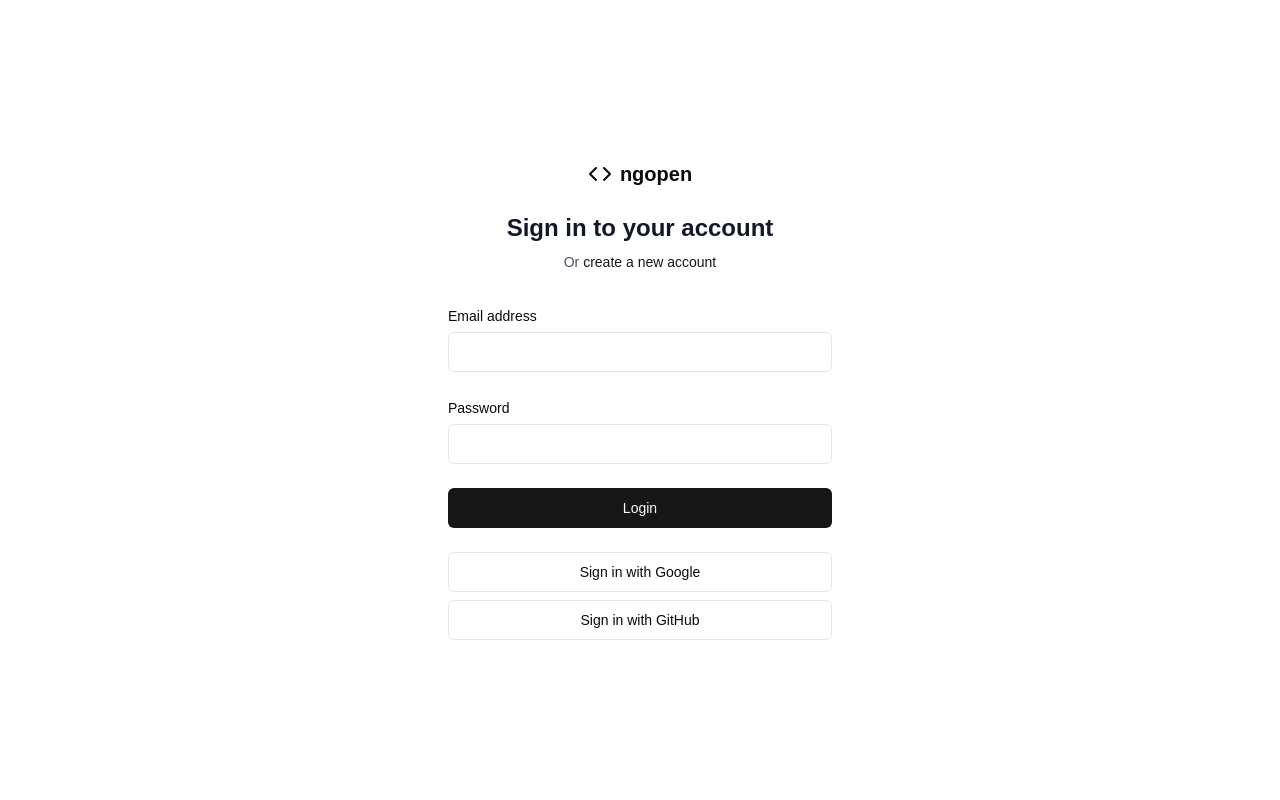
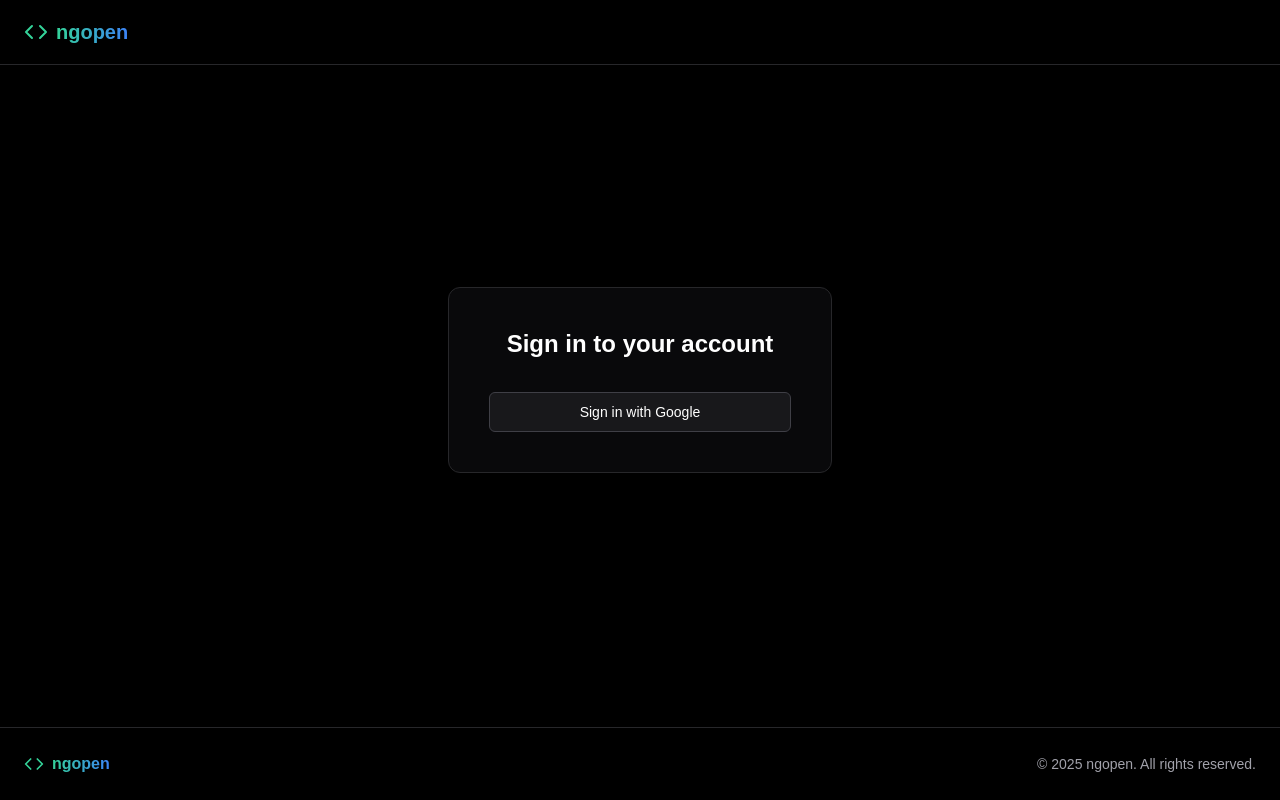
Before and after one commit to heysubinoy/ngopen-website, a Next.js app: page /login in a window 1280 px wide. Built offline with nearby package versions, Linux system fonts and the light colour scheme.

Commit message:
update: look

```diff
--- a/app/(auth)/login/page.tsx
+++ b/app/(auth)/login/page.tsx
@@ -1,112 +1,53 @@
 "use client";
 import { signIn } from "next-auth/react";
-import { useRouter } from "next/navigation";
-import { useEffect, useState } from "react";
 import Link from "next/link";
-import { Code, Loader2 } from "lucide-react";
+import { Code } from "lucide-react";
 import { Button } from "@/components/ui/button";
-import { Input } from "@/components/ui/input";
-import { Label } from "@/components/ui/label";
 
 export default function LoginPage() {
-  const router = useRouter();
-  const [error, setError] = useState("");
-
-  async function handleSubmit(e: React.FormEvent<HTMLFormElement>) {
-    e.preventDefault();
-    setError("");
-    const formData = new FormData(e.currentTarget);
-    const email = formData.get("email") as string;
-    const password = formData.get("password") as string;
-    const res = await signIn("credentials", {
-      redirect: false,
-      email,
-      password,
-    });
-    if (res?.error) setError("Invalid credentials");
-  }
-
   return (
-    <div className="flex min-h-screen flex-col">
-      <div className="flex flex-1 flex-col justify-center px-6 py-12">
-        <div className="mx-auto w-full max-w-sm">
-          <div className="flex justify-center">
-            <Link
-              href="/"
-              className="flex items-center gap-2 font-bold text-xl"
-            >
-              <Code className="h-6 w-6" />
-              <span>ngopen</span>
+    <div className="flex flex-col min-h-screen bg-black text-white">
+      <header className="border-b border-zinc-800">
+        <div className="container flex h-16 items-center justify-between px-4 md:px-6">
+          <Link href="/" className="flex items-center gap-2 font-bold text-xl">
+            <Code className="h-6 w-6 text-emerald-400" />
+            <span className="bg-gradient-to-r from-emerald-400 to-blue-500 bg-clip-text text-transparent">
+              ngopen
+            </span>
           </Link>
         </div>
-          <h2 className="mt-6 text-center text-2xl font-bold text-gray-900 dark:text-gray-100">
+      </header>
+      <main className="flex-1 flex items-center justify-center">
+        <div className="mx-auto w-full max-w-sm rounded-xl border border-zinc-800 bg-zinc-950 p-8 md:p-10 shadow-lg">
+          <h2 className="text-center text-2xl font-bold mb-2">
             Sign in to your account
           </h2>
-          <p className="mt-2 text-center text-sm text-gray-600 dark:text-gray-400">
-            Or{" "}
-            <Link
-              href="/signup"
-              className="font-medium text-primary hover:underline"
-            >
-              create a new account
-            </Link>
-          </p>
-        </div>
-        <div className="mx-auto mt-8 w-full max-w-sm">
-          {error && (
-            <div className="mb-4 rounded-md bg-red-50 p-4 text-sm text-red-700 dark:bg-red-900/50 dark:text-red-200">
-              {error}
-            </div>
-          )}
-          <form className="space-y-6" onSubmit={handleSubmit}>
-            <div>
-              <Label htmlFor="email">Email address</Label>
-              <Input
-                id="email"
-                name="email"
-                type="email"
-                autoComplete="email"
-                required
-                className="mt-1"
-              />
-            </div>
-            <div>
-              <Label htmlFor="password">Password</Label>
-              <Input
-                id="password"
-                name="password"
-                type="password"
-                autoComplete="current-password"
-                required
-                className="mt-1"
-              />
-            </div>
-            <div>
-              <Button type="submit" className="w-full">
-                Login
-              </Button>
-            </div>
-          </form>
-          <div className="mt-6 flex flex-col gap-2">
+
           <Button
             type="button"
             variant="outline"
-              className="w-full"
+            className="w-full bg-zinc-900 border-zinc-700 text-white hover:bg-zinc-800 hover:text-white mt-6"
             onClick={() => signIn("google")}
           >
             Sign in with Google
           </Button>
-            <Button
-              type="button"
-              variant="outline"
-              className="w-full"
-              onClick={() => signIn("github")}
-            >
-              Sign in with GitHub
-            </Button>
+        </div>
+      </main>
+      <footer className="border-t border-zinc-800 bg-black mt-8">
+        <div className="container flex flex-col gap-2 py-6 px-4 md:px-6">
+          <div className="flex items-center justify-between">
+            <div className="flex items-center gap-2 font-semibold">
+              <Code className="h-5 w-5 text-emerald-400" />
+              <span className="bg-gradient-to-r from-emerald-400 to-blue-500 bg-clip-text text-transparent">
+                ngopen
+              </span>
+            </div>
+            <div className="text-sm text-zinc-400">
+              © {new Date().getFullYear()} ngopen. All rights reserved.
             </div>
           </div>
         </div>
+      </footer>
     </div>
   );
 }
--- a/app/dashboard/layout.tsx
+++ b/app/dashboard/layout.tsx
@@ -4,6 +4,7 @@ import { Code } from "lucide-react";
 import { Button } from "@/components/ui/button";
 import { getServerSession } from "next-auth/next";
 import { authOptions } from "@/app/api/auth/[...nextauth]/route";
+import Link from "next/link";
 
 export default async function DashboardLayout({
   children,
@@ -13,18 +14,25 @@ export default async function DashboardLayout({
   const session = await getServerSession(authOptions);
   const user = session?.user;
   return (
-    <div className="flex flex-col min-h-screen">
-      <header className="border-b">
+    <div className="flex flex-col min-h-screen bg-black text-white">
+      <header className="border-b border-zinc-800">
         <div className="container flex h-16 items-center justify-between px-4 md:px-6">
-          <div className="flex items-center gap-2 font-bold text-xl">
-            <Code className="h-6 w-6" />
-            <span>ngopen</span>
-          </div>
+          <Link href="/" className="flex items-center gap-2 font-bold text-xl">
+            <Code className="h-6 w-6 text-emerald-400" />
+            <span className="bg-gradient-to-r from-emerald-400 to-blue-500 bg-clip-text text-transparent">
+              ngopen
+            </span>
+          </Link>
           <div className="flex items-center gap-4">
-            <span className="text-sm text-gray-500 dark:text-gray-400">
+            <span className="text-sm text-zinc-400">
               Welcome, {user?.name || "User"}
             </span>
-            <Button variant="outline" size="sm" asChild>
+            <Button
+              variant="secondary"
+              size="sm"
+              className="border-zinc-700 bg-zinc-900 text-white hover:bg-zinc-800"
+              asChild
+            >
               <a href="/api/auth/signout">Logout</a>
             </Button>
           </div>
@@ -33,14 +41,16 @@ export default async function DashboardLayout({
 
       <main className="flex-1 container py-6 px-4 md:px-6">{children}</main>
 
-      <footer className="border-t">
+      <footer className="border-t border-zinc-800 bg-black">
         <div className="container flex flex-col gap-2 py-6 px-4 md:px-6">
           <div className="flex items-center justify-between">
             <div className="flex items-center gap-2 font-semibold">
-              <Code className="h-5 w-5" />
-              <span>ngopen</span>
+              <Code className="h-5 w-5 text-emerald-400" />
+              <span className="bg-gradient-to-r from-emerald-400 to-blue-500 bg-clip-text text-transparent">
+                ngopen
+              </span>
             </div>
-            <div className="text-sm text-gray-500 dark:text-gray-400">
+            <div className="text-sm text-zinc-400">
               © {new Date().getFullYear()} ngopen. All rights reserved.
             </div>
           </div>
--- a/app/dashboard/page.tsx
+++ b/app/dashboard/page.tsx
@@ -6,11 +6,10 @@ import { LoadingState } from "@/components/loading-state";
 
 export default async function DashboardPage() {
   const session = await getServerSession(authOptions);
-  const user = session?.user;
 
   return (
     <Suspense fallback={<LoadingState />}>
-      <DashboardContent user={user!} />
+      <DashboardContent />
     </Suspense>
   );
 }
--- a/app/docs/page.tsx
+++ b/app/docs/page.tsx
@@ -117,7 +117,7 @@ export default function DocsPage() {
               <div className="space-y-2">
                 <div className="rounded-md bg-zinc-900 p-3">
                   <div className="font-mono text-sm">
-                    <span className="text-emerald-400">ngopen -local localhost:3000 -auth XXX</span> - Initialize a new ngopen server
+                    <span className="text-emerald-400">ngopen --local localhost:3000 --auth XXX</span> - Initialize a new ngopen server
                   </div>
                 </div>
 
@@ -136,7 +136,7 @@ export default function DocsPage() {
 
                 <div className="rounded-md bg-zinc-900 p-3">
                   <div className="font-mono text-sm">
-                    <span className="text-emerald-400">ngopen help</span> - Display help information
+                    <span className="text-emerald-400">ngopen --help</span> - Display help information
                   </div>
                 </div>
               </div>
--- a/components/step-card.tsx
+++ b/components/step-card.tsx
@@ -16,7 +16,7 @@ export function StepCard({ number, title, description, code }: StepCardProps) {
       </div>
       <p className="text-zinc-400">{description}</p>
       <div className="p-3 rounded-md bg-black border border-zinc-800">
-        <code className="text-sm text-emerald-400">{code}</code>
+        <code className="text-sm text-emerald-400 break-all">{code}</code>
       </div>
     </div>
   )
```
Also changed, not shown: app/get-started/page.tsx (+47 -21 lines), app/page.tsx (+94 -42 lines), components/dashboard-content.tsx (+56 -22 lines), components/feature-card.tsx (+9 -7 lines), components/testimonial.tsx (+19 -8 lines), components/ui/card.tsx (+23 -16 lines), public/testimonial/subhadip.webp (added). Lines whose indentation alone changed are shown as unchanged.
